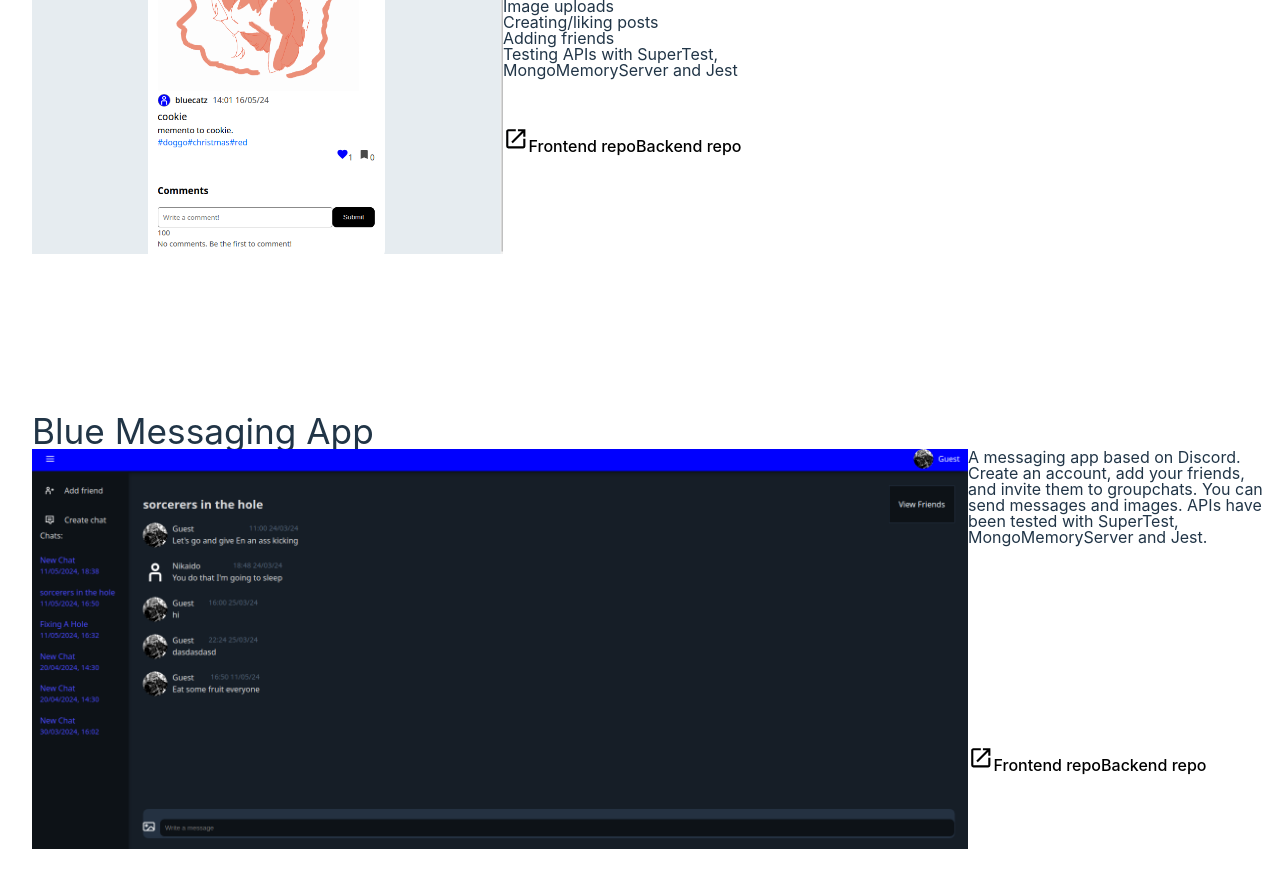
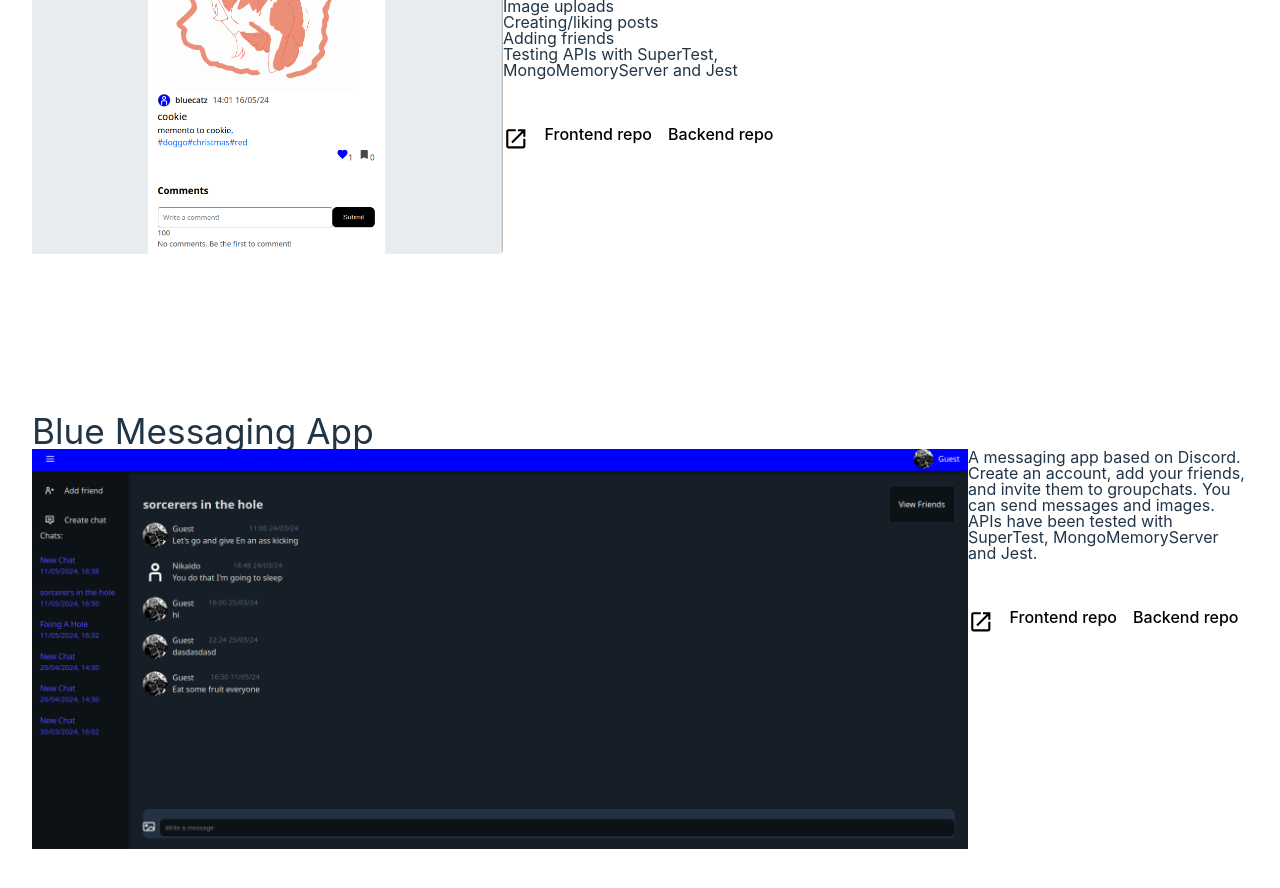
Before and after one commit to jasonHYLam/personal-portfolio-v2, a React (Vite) app: page / in a window 1280 px wide. Shown: the part 1780-2668 px from the top of the page. Built offline with nearby package versions, Linux system fonts and the light colour scheme.

Commit message:
Style links in all projects

```diff
--- a/src/components/projects/project/BlueMessagingApp.jsx
+++ b/src/components/projects/project/BlueMessagingApp.jsx
@@ -18,12 +18,11 @@ export function BlueMessagingApp() {
               and Jest.
             </p>
 
-            <section>
+            <section className={styles.links}>
               <a
                 href="https://blue-messaging-app.netlify.app/login"
                 target="_blank"
               >
-                <svg />
                 <OpenInNewIcon />
               </a>
               <a
--- a/src/components/projects/project/Tabasco.jsx
+++ b/src/components/projects/project/Tabasco.jsx
@@ -21,7 +21,7 @@ export function Tabasco() {
               <li>Adding friends</li>
               <li>Testing APIs with SuperTest, MongoMemoryServer and Jest</li>
             </ul>
-            <section>
+            <section className={styles.links}>
               <a href="https://tabasco.netlify.app/login" target="_blank">
                 <OpenInNewIcon />
               </a>
```
